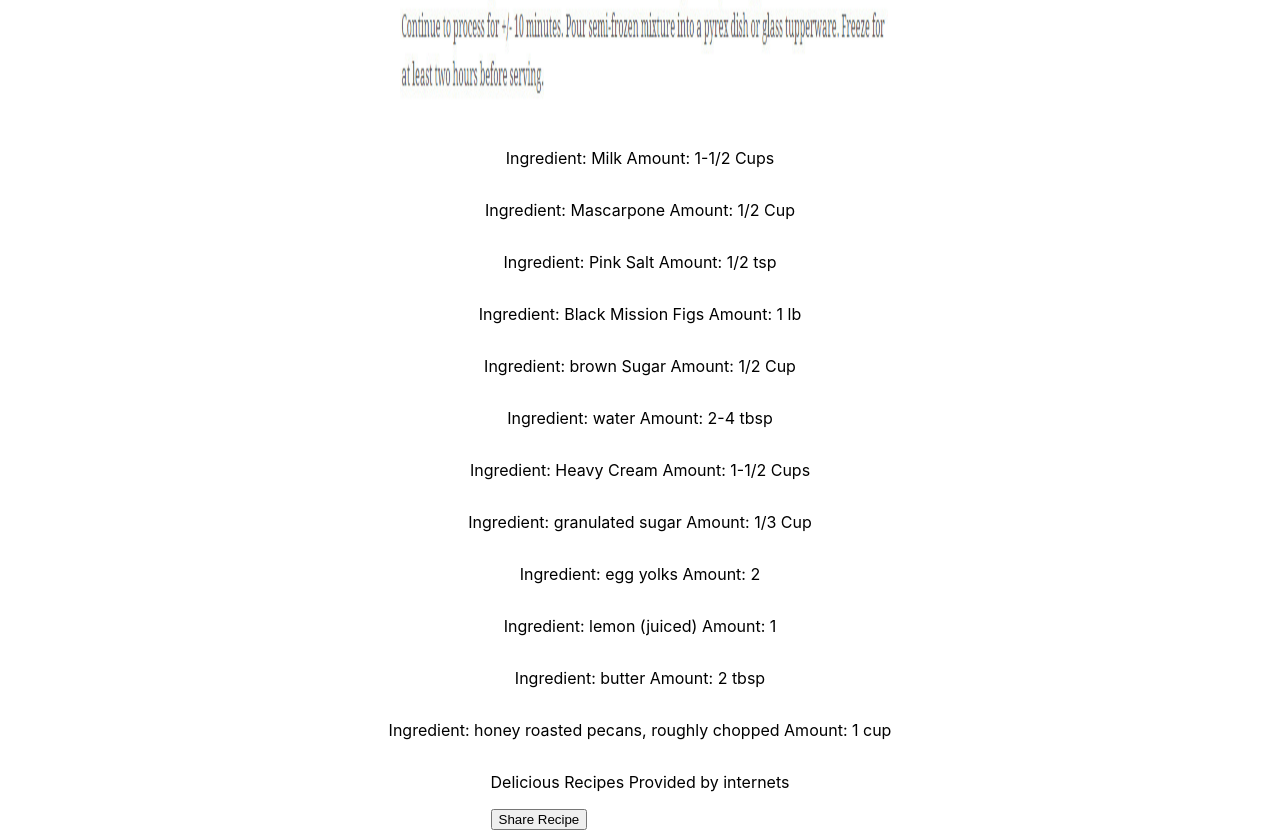
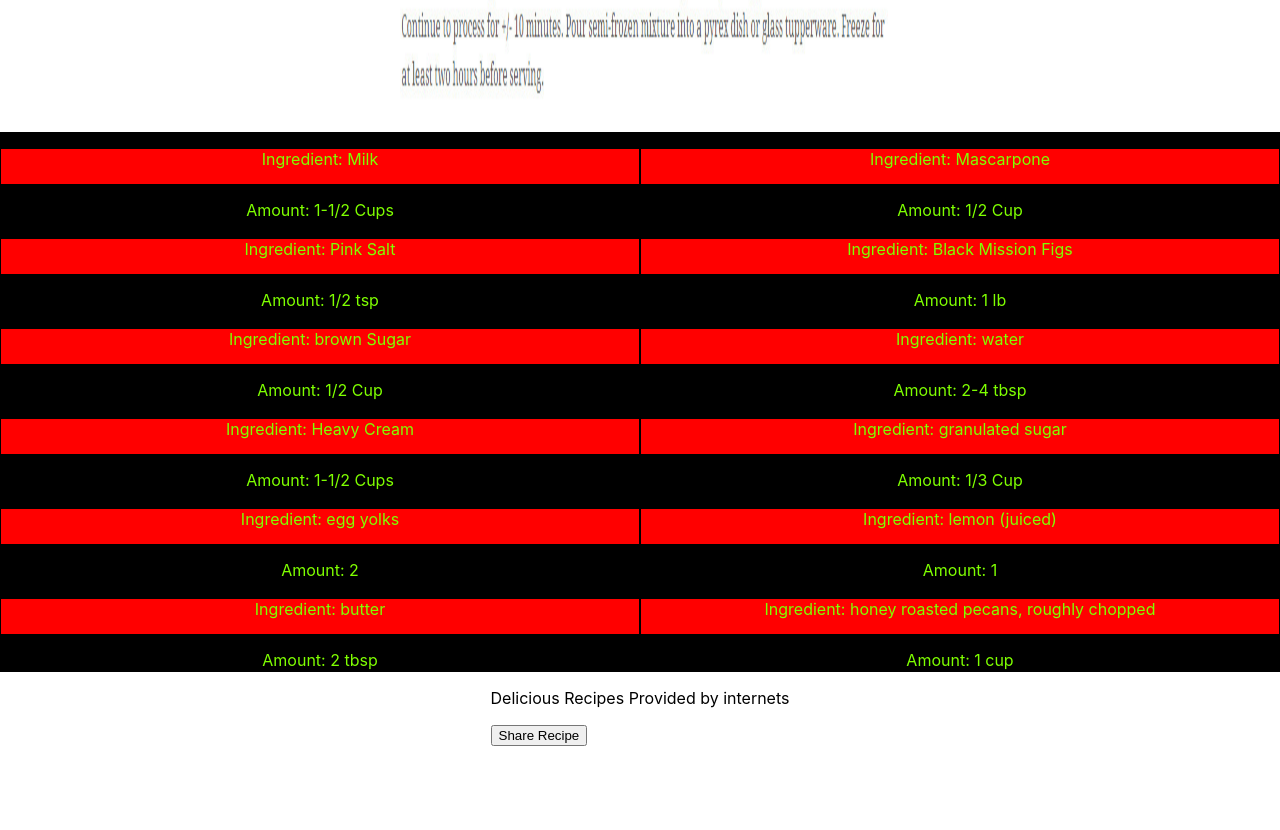
Before and after one commit to stephen-leisy/choclatey-pizza, a React (Create React App) app: page / in a window 1280 px wide. Shown: the part 1065-1895 px from the top of the page. After the commit the page ends 1811 px from the top, so only its background shows below. Built offline with nearby package versions, Linux system fonts and the light colour scheme.

Commit message:
css of ingredients

```diff
--- a/src/App.js
+++ b/src/App.js
@@ -8,10 +8,12 @@ class App extends React.Component {
   render() {
     return (
       <body className="page-body">
-        <PageHeader />
-        <SweetSweetCake />
+        <PageHeader className="page-head"/>
+        <SweetSweetCake className="sweet-cake-pic"/>
         <SweetSweetRecipe />
-        <IngredientCard className="ingredient-page-list" />
+        <div className="ingredient-page-list">
+        <IngredientCard  />
+        </div>
         <PageFooter />
       </body>
     )
--- a/src/IngredientCard.js
+++ b/src/IngredientCard.js
@@ -45,7 +45,8 @@ export default class IngredientCard extends React.Component {
         const IngredientList = Ingredients.map((ingredientItem) => {
             return (
                 <div className="ingredient-list">
-                    <p>Ingredient: {ingredientItem.name} Amount: {ingredientItem.amount} </p>
+                    <p className="ingredient">Ingredient: {ingredientItem.name}</p>
+                    <p className="ingredient-amount">Amount: {ingredientItem.amount}</p>
                 </div>
             )
         })
--- a/src/index.css
+++ b/src/index.css
@@ -17,7 +17,8 @@ code {
   justify-content: center;
   align-items: center;
   flex-direction: column;
-
+  height: 100%;
+  width: 100%;
 }
 
 .sweet-sweet-header {
@@ -30,3 +31,23 @@ code {
 
 
 }
+.ingredient-list{
+  display: block;
+  border: 1px dashed black;
+  background-color: black;
+}
+.ingredient-page-list{
+  height: 100%;
+  width: 100%;
+  display: grid;
+  grid-template-columns: 1fr 1fr;
+  text-align: center;
+}
+.ingredient{
+  height: 40%;
+  color: chartreuse;
+  background-color: red;
+}
+.ingredient-amount{
+  color: chartreuse;
+}
```
